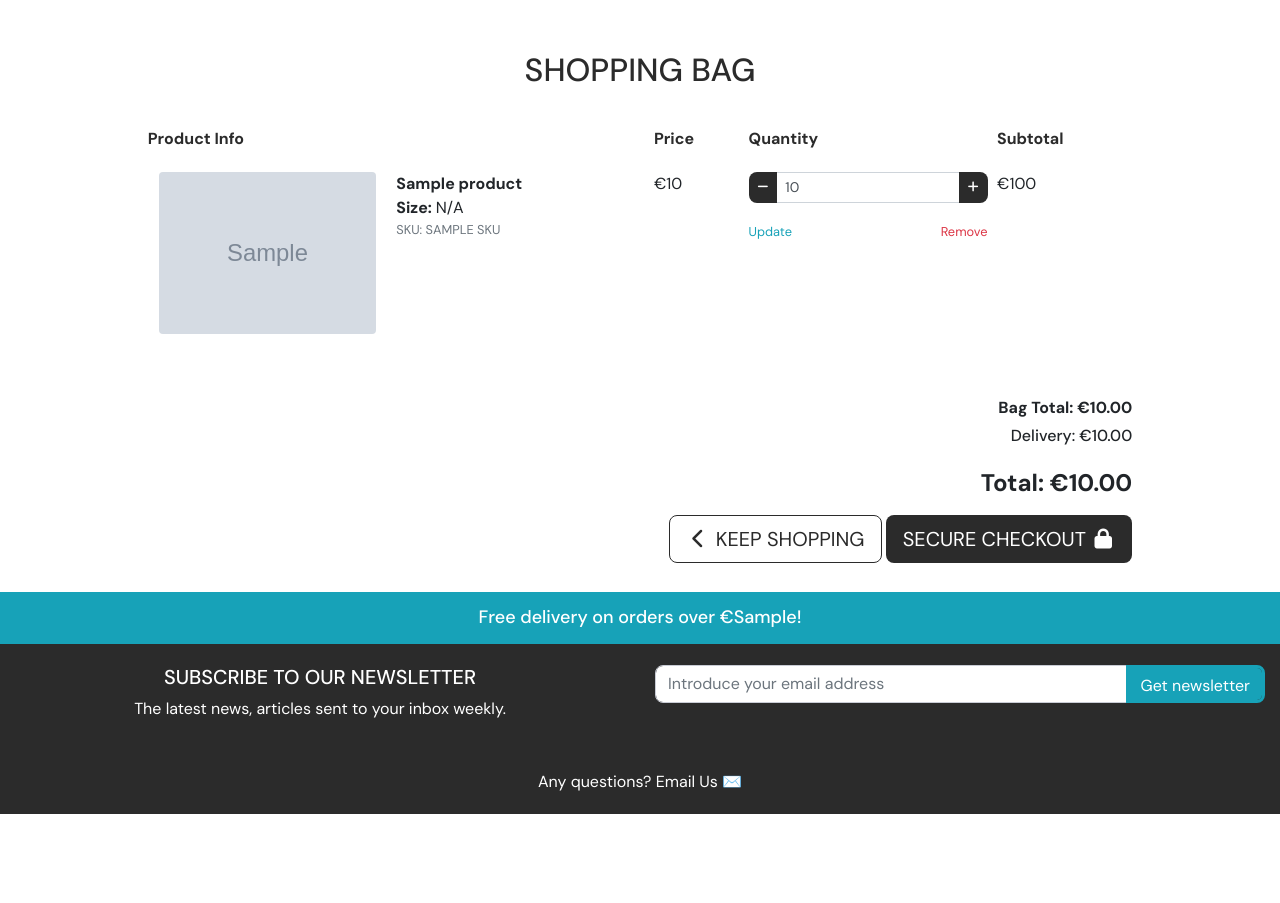
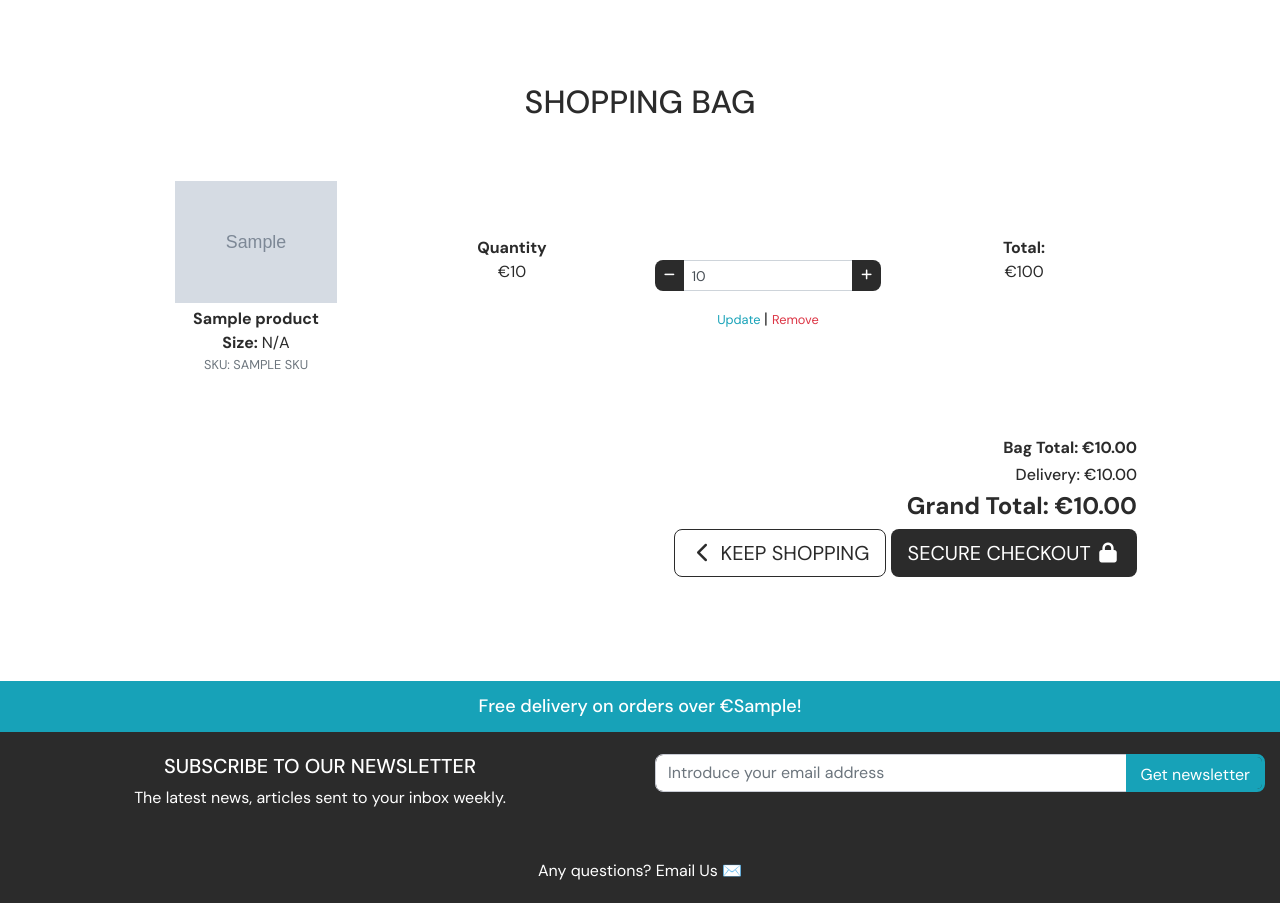
Before and after one commit to CarolinaCobo/styx, a Django app: template bag/templates/bag/bag.html in a window 1280 px wide. Shown: the part 129-1032 px from the top of the page. Before the commit the page ends 943 px from the top, so only its background shows below. Run offline with Django 3.2, Linux system fonts and the light colour scheme; the template is opened without the code that fills it: most values are stand-ins (such as "Sample title", 1, 10 or a date in 2020); grey boxes marked "Sample" are stand-in pictures; some libraries are stand-ins or nearby versions.

Commit message:
refactor: bag vfor smaller devices

```diff
--- a/bag/templates/bag/bag.html
+++ b/bag/templates/bag/bag.html
@@ -11,52 +11,36 @@
 {% endblock %}
 
 {% block content %}
+
 <div class="overlay"></div>
-<div class="container mb-2 h-75">
+<br class="d-none d-md-block">
+<div class="container mb-2 bg-white cart container-shadow">
     <div class="row">
-        <div class="col text-center mt-3">
-            <h2 class="logo-font">Shopping Bag</h2>
-            <hr>
+        <div class="col">
+            <h2 class="logo-font mt-4 text-center">Shopping Bag</h2>
         </div>
     </div>
 
-    <div class="row">
-        <div class="col">
+    <div class="row align-items-center">
         {% if bag_items %}
-            <div class="table-responsive border-radius-button">
-                <table class="table table-sm table-borderless">
-                    <thead class="text-black">
-                        <tr>
-                            <th scope="col">Product Info</th>
-                            <th scope="col"></th>
-                            <th scope="col">Price</th>
-                            <th scope="col">Quantity</th>
-                            <th scope="col">Subtotal</th>
-                        </tr>
-                    </thead>
-
         {% for item in bag_items %}
-                    <tr>
-                        <td class="p-3 w-25">
+        <div class="col-12 col-md-3 text-center mt-5 mb-3">
             {% if item.product.image %}
-                            <img class="img-fluid rounded" src="{{ item.product.image.url }}"
-                                alt="{{ item.product.name }}">
+            <img class="p-1 w-75" src="{{ item.product.image.url }}" alt="{{ item.product.name }}">
             {% else %}
-                            <img class="img-fluid rounded" src="{{ MEDIA_URL }}noimage.png"
-                                alt="{{ item.product.name }}">
+            <img class="p-1 w-75" src="{{ MEDIA_URL }}noimage.png" alt="{{ item.product.name }}">
             {% endif %}
-                        </td>
-                        <td class="py-3">
             <p class="my-0"><strong>{{ item.product.name }}</strong></p>
             <p class="my-0"><strong>Size: </strong>{% if item.product.has_sizes %}
                 {{ item.size|upper }}{% else %}N/A{% endif %}</p>
             <p class="my-0 small text-muted">SKU: {{ item.product.sku|upper }}</p>
-                        </td>
-                        <td class="py-3">
-                            <p class="my-0">€{{ item.product.price }}</p>
-                        </td>
-                        <td class="py-3 w-25">
-                            <form class="form update-form" method="POST" action="{% url 'adjust_bag' item.item_id %}">
+        </div>
+
+        <div class="col-4 col-md-3 text-center">
+            <p class="my-0"><strong>Quantity</strong><br> €{{ item.product.price }}</p>
+        </div>
+        <div class="col-4 col-md-3 mt-5 text-center">
+            <form class="form update-form mt-4" method="POST" action="{% url 'adjust_bag' item.item_id %}">
                 {% csrf_token %}
                 <div class="form-group">
                     <div class="input-group">
@@ -68,9 +52,9 @@
                                 </span>
                             </button>
                         </div>
-                                        <input class="form-control form-control-sm qty_input" type="number"
-                                            name="quantity" value="{{ item.quantity }}" min="1" max="99"
-                                            data-item_id="{{ item.item_id }}" id="id_qty_{{ item.item_id }}">
+                        <input class="form-control form-control-sm qty_input" type="number" name="quantity"
+                            value="{{ item.quantity }}" min="1" max="99" data-item_id="{{ item.item_id }}"
+                            id="id_qty_{{ item.item_id }}">
                         <div class="input-group-append">
                             <button class="increment-qty btn btn-sm btn-black border-radius-button"
                                 data-item_id="{{ item.item_id }}" id="increment-qty_{{ item.item_id }}">
@@ -79,36 +63,32 @@
                                 </span>
                             </button>
                         </div>
-                                        {% if item.product.has_sizes %}
-                                        <input type="hidden" name="product_size" value="{{ item.size }}">
-                                        {% endif %}
                     </div>
                 </div>
             </form>
-                            <a class="update-link text-info"><small>Update</small></a>
-                            <a class="remove-item text-danger float-right" id="remove_{{ item.item_id }}"
+
+            <a class="update-link text-info "><small>Update </small></a> |
+            <a class="remove-item text-danger " id="remove_{{ item.item_id }}"
                 data-size="{{ item.size }}"><small>Remove</small></a>
-                        </td>
-                        <td class="py-3">
-                            <p class="my-0">€{{ item.product.price | calc_subtotal:item.quantity }}</p>
-                        </td>
-                    </tr>
+
+        </div>
+        <div class="col-4 col-md-3 text-center">
+            <p class="my-0"><strong>Total:</strong><br> €{{ item.product.price | calc_subtotal:item.quantity }}</p>
+        </div>
         {% endfor %}
-                    <tr>
-                        <td colspan="5" class="pt-5 text-right">
+        <div class="col text-right mt-5">
             <h6><strong>Bag Total: €{{ total|floatformat:2 }}</strong></h6>
             <h6>Delivery: €{{ delivery|floatformat:2 }}</h6>
-                            <h4 class="mt-4"><strong> Total: €{{ grand_total|floatformat:2 }}</strong></h4>
+            <h4><strong>Grand Total: €{{ grand_total|floatformat:2 }}</strong></h4>
             {% if free_delivery_delta > 0 %}
             <p class="mb-1 text-danger">
-                                You could get free delivery by spending just <strong>€{{ free_delivery_delta }}</strong>
-                                more!
+                <i>Get your delivery for free by spending just <strong>€{{ free_delivery_delta }}</strong>
+                    more!</i>
             </p>
             {% endif %}
-                        </td>
-                    </tr>
-                    <tr>
-                        <td colspan="5" class="text-right">
+        </div>
+        <br>
+        <div class="col-12 text-right float-right mb-5 pb-5">
             <a href="{% url 'products' %}" class="btn btn-outline-black btn-lg border-radius-button">
                 <span class="icon">
                     <i class="fas fa-chevron-left"></i>
@@ -121,11 +101,10 @@
                     <i class="fas fa-lock"></i>
                 </span>
             </a>
-                        </td>
-                    </tr>
-                </table>
+        </div>
     </div>
     {% else %}
+    <div class="col-12 text-center">
         <p class="lead mb-5">Your bag is empty.</p>
         <a href="{% url 'products' %}" class="btn btn-outline-black btn-lg border-radius-button">
             <span class="icon">
@@ -133,10 +112,12 @@
             </span>
             <span class="text-uppercase">Keep Shopping</span>
         </a>
+    </div>
     {% endif %}
 </div>
 </div>
-</div>
+
+
 {% endblock %}
 
 {% block postloadjs %}
--- a/subscription/views.py
+++ b/subscription/views.py
@@ -7,7 +7,7 @@ from subscription.models import Signup
 import json
 import requests
 
-url = 'https://api.convertkit.com/v3/forms/2632824/subscribe'
+url = 'https://api.convertkit.com/v3/forms/2675660/subscribe'
 
 
 def subscribe(email):
```
Lines whose indentation alone changed are shown as unchanged.
